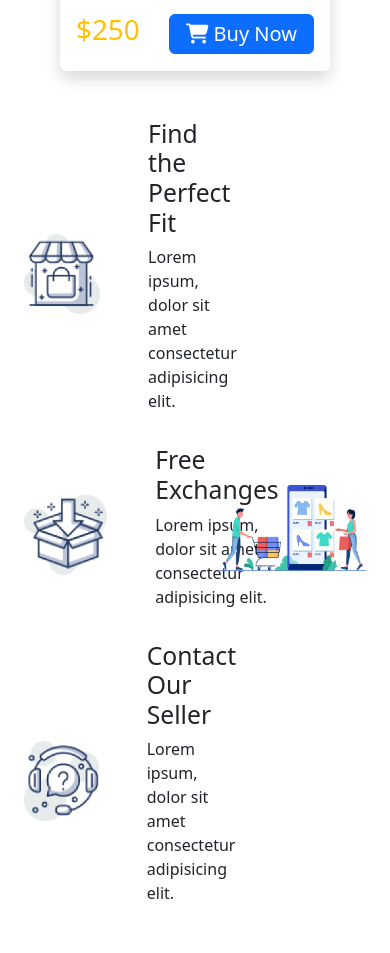
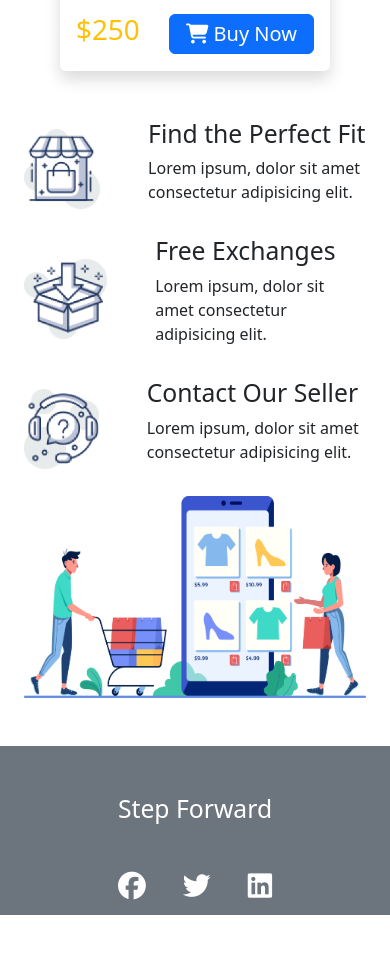
Before and after one commit to mahin-wd/Step-Forward, a plain HTML site: page index.html in a window 390 px wide. Shown: the part 4432-5385 px from the top of the page. After the commit the page ends 5347 px from the top, so only its background shows below. Drawn offline with nearby package versions, Linux system fonts and the light colour scheme.

Commit message:
start responsiveness

```diff
--- a/index.html
+++ b/index.html
@@ -181,7 +181,7 @@
         <section class="my-5">
             <div class="container text-center">
                 <div class="row d-flex align-items-center">
-                  <div class="col">
+                  <div class="col-sm-1 col-lg-6 col-md-6">
                     <div>
                         <div class="d-flex align-items-center text-start mb-3">
                             <img class="img-fluid fs-2" style="height: 80px;" src="icons/house.png" alt="">
@@ -206,7 +206,7 @@
                         </div>
                     </div>
                   </div>
-                  <div class="col">
+                  <div class="col-sm-1 col-lg-6 col-md-6">
                     <img class="img-fluid" src="icons/vector.png" alt="">
                   </div>
                 </div>
@@ -215,6 +215,17 @@
     </main>
     <!-- Main section finished -->
 
+    <footer class="d-flex justify-content-center text-bg-secondary ">
+        <div>
+            <h2 class="mb-5 mt-5">Step Forward</h2>
+            <p class="d-flex justify-content-between fs-1">
+                <i class="fa-brands fa-facebook"></i>
+                <i class="fa-brands fa-twitter"></i>
+                <i class="fa-brands fa-linkedin"></i>
+            </p>
+        </div>
+    </footer>
+
     <!-- JavaScript Bundle with Popper -->
 <script src="https://cdn.jsdelivr.net/npm/bootstrap@5.2.0/dist/js/bootstrap.bundle.min.js" integrity="sha384-A3rJD856KowSb7dwlZdYEkO39Gagi7vIsF0jrRAoQmDKKtQBHUuLZ9AsSv4jD4Xa" crossorigin="anonymous"></script>
 <script src="https://kit.fontawesome.com/edb64f6a7f.js" crossorigin="anonymous"></script>
```
